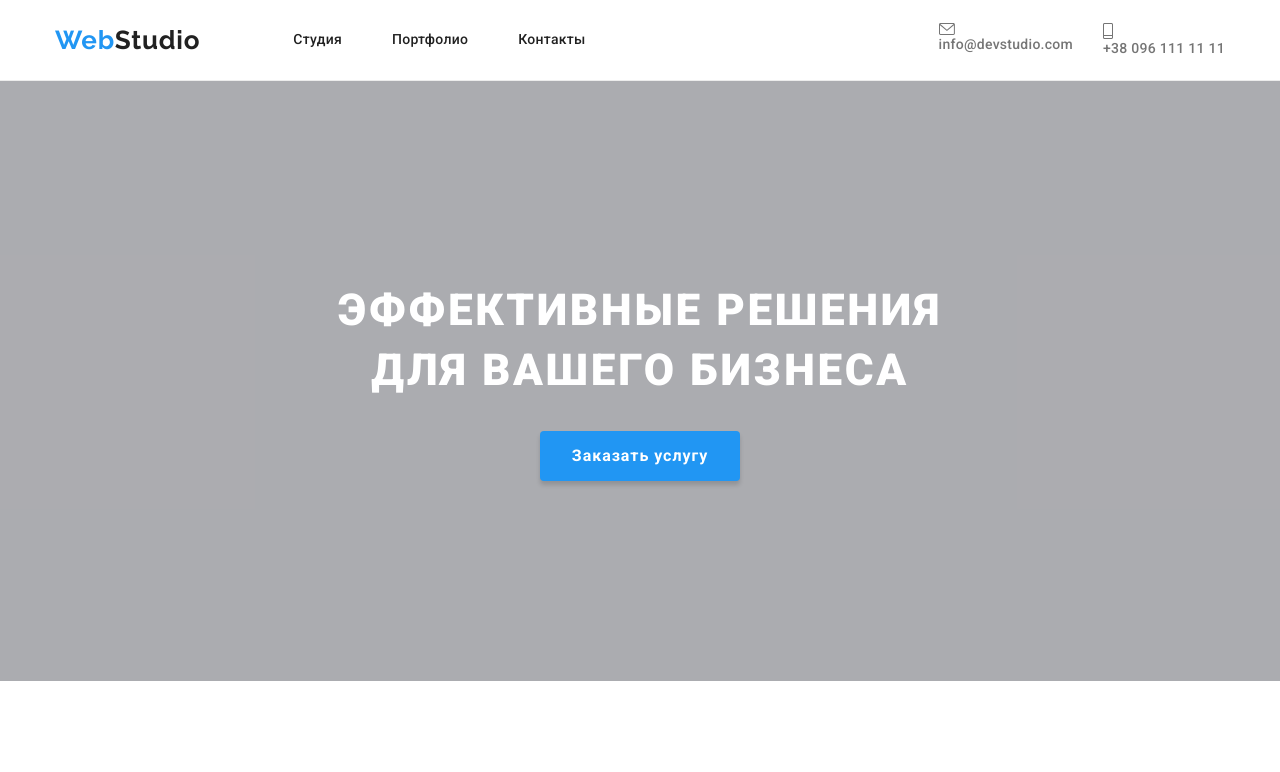
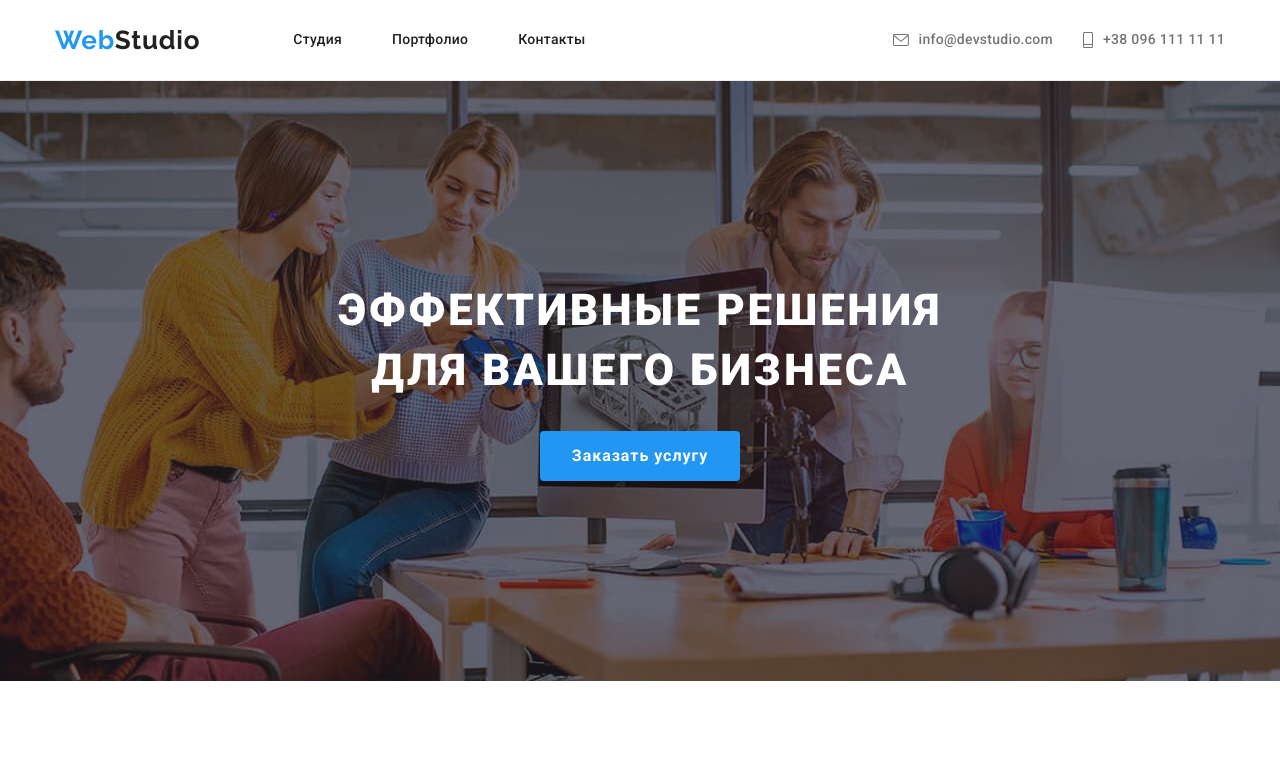
Before and after one commit to MichaelKushpita/goit-markup-hw-04, a plain HTML site: page index.html in a window 1280 px wide. Shown: the top 772 px of the page. Drawn offline with nearby package versions, Linux system fonts and the light colour scheme.

Commit message:
д/з №4

```diff
--- a/css/styles.css
+++ b/css/styles.css
@@ -146,16 +146,16 @@ ul {
     font-size: 14px;
     line-height: 1.14;
     letter-spacing: 0.02em;
+    display: flex;
+    align-items: center;
+    gap:10px;
 }
 .headerlist {
     display: flex;
     margin-left: auto;
 }
 .icon {
-    display: flex;
-    align-self: center;
-    margin-right: 10px;
-    background: var(--background-icon);
+   background: var(--background-icon);
 }
 .icon:hover {
     background-color: var(--accent-color);
@@ -191,8 +191,8 @@ ul {
     url(../images/img17.jpg);
     background-repeat: no-repeat;
     background-position: center;
+    background-size: cover;
     background-color: var(--hero-color);
-    background: var(--hero-color);
     margin-right: auto;
     margin-left: auto;
 
```
